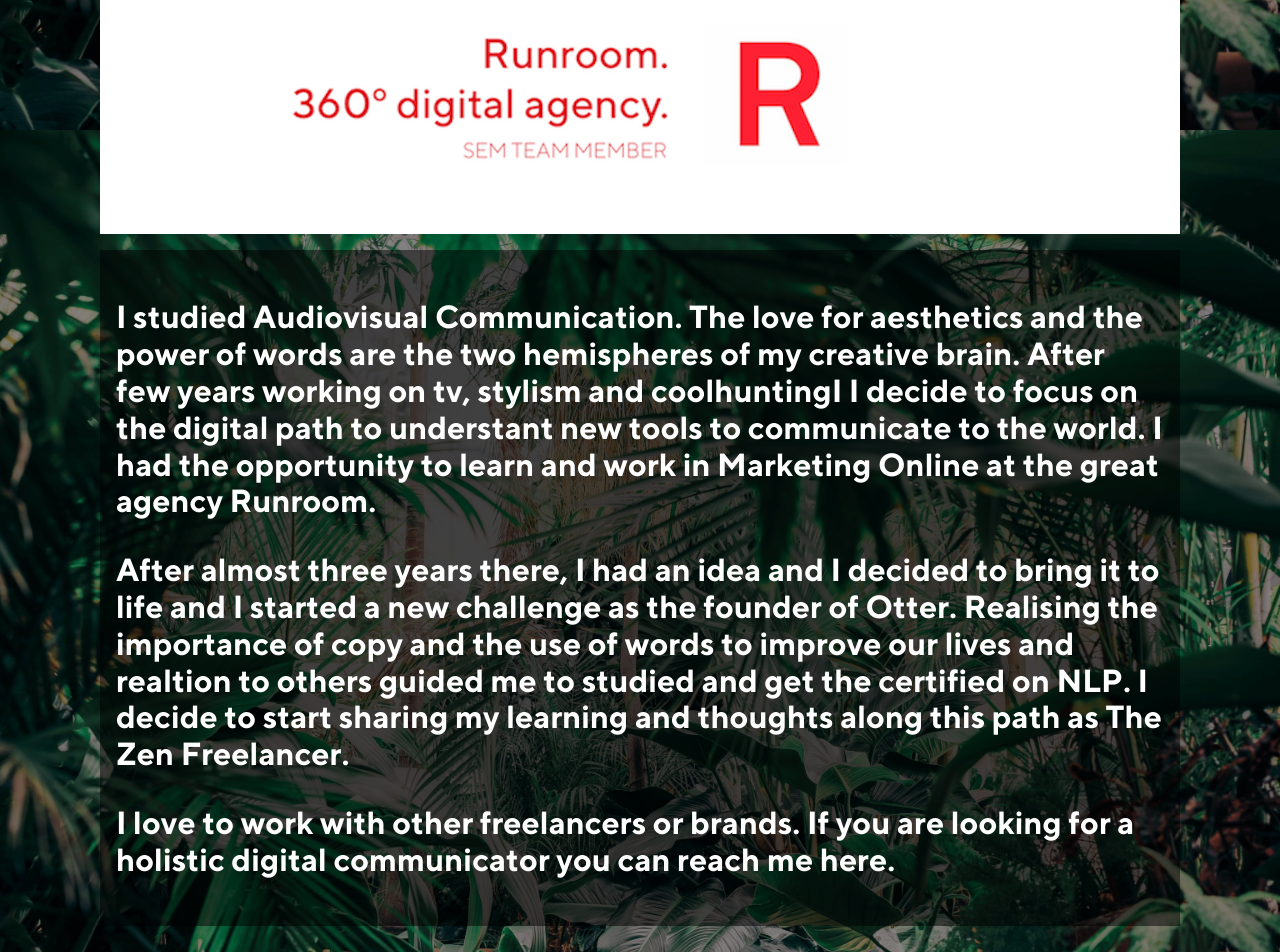
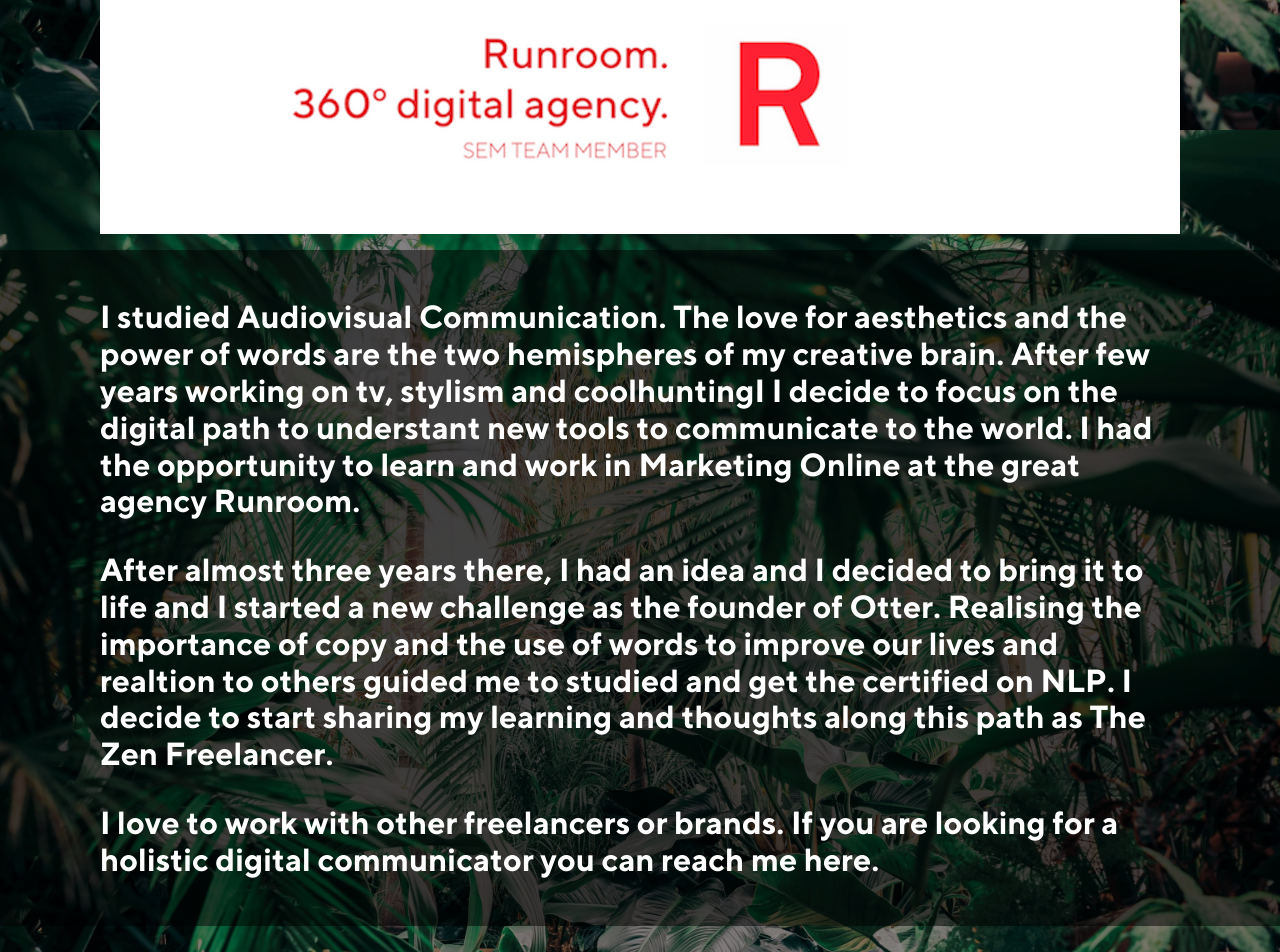
Before and after one commit to msanroman/mariacarvajal, a Jekyll site: the page built from index.html, in a window 1280 px wide. Shown: the part 2570-3522 px from the top of the page. Built offline with Jekyll 4.4.1, drawn with Linux system fonts in a browser that asks for light colours; some web fonts are replaced.

Commit message:
Fix dark background

```diff
--- a/_sass/_base.scss
+++ b/_sass/_base.scss
@@ -160,7 +160,6 @@
     max-width:         calc(#{$content-width} - (#{$spacing-unit} * 2));
     margin-right: auto;
     margin-left: auto;
-		margin-top: 5em;
     padding-right: $spacing-unit;
     padding-left: $spacing-unit;
     @extend %clearfix;
--- a/_sass/_maria.scss
+++ b/_sass/_maria.scss
@@ -35,8 +35,12 @@
 	margin-bottom: 1em;
 }
 
+.page-content {
+	padding-top: 5em;
+}
+
 .dark-background {
-	padding: .5em;
+	padding: .5em 0;
 	margin: 0 auto;
 	margin-top: 0;
 	margin-bottom: 0;
--- a/index.html
+++ b/index.html
@@ -20,13 +20,17 @@
 	</section>
 	<img src="{{ "/images/projects/optim/runroom_card.png" | prepend: site.baseurl }}">
 </section>
+</div>
 
 <section class="dark-background">
+	<div class="wrapper">
 	{% for paragraph in site.bio %}
 		<p>{{ paragraph }}</p>
 	{% endfor %}
+	</div>
 </section>
 
+<div class="wrapper">
 <section class="posts">
 	<section class="posts-header">
 		<hr/>
@@ -45,7 +49,11 @@
 	</section>
 	<a class="more" href="https://medium.com/@Maria_Carvajal">Read more</a>
 </section>
+</div>
 
 <section class="dark-background">
-	<p>{{ site.work }}</p>
+	<div class="wrapper">
+		<p>{{ site.work }}</p>
+	</div>
 </section>
+<div class="wrapper">
```
